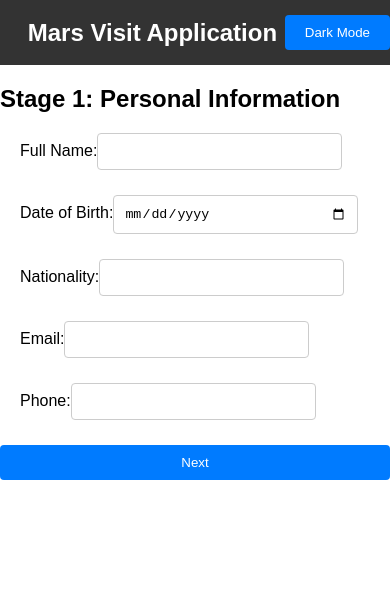
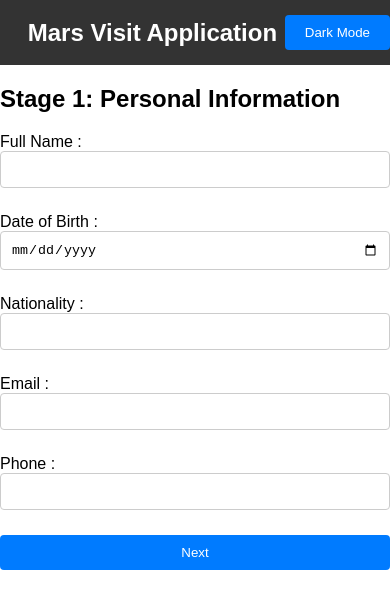
Before and after one commit to KHemanthRaju/Mars-Visit-Application, a React (Create React App) app: page / in a window 390 px wide. Shown: the top 608 px of the page. Built offline with nearby package versions, Linux system fonts and the light colour scheme.

Commit message:
Added responsive style

```diff
--- a/src/App.css
+++ b/src/App.css
@@ -3,37 +3,27 @@ body {
   margin: 0;
   padding: 0;
   box-sizing: border-box;
-  align-items: center;
 }
 
-body.dark-mode {
-  background-color: #333;
-  color: #f9f9f9;
-}
-
-.dark-mode button {
-  background-color: #0056b3 !important;
-}
-
-/* .form-container {
-  max-width: 100%;
-  width: 90%;
+.form-container {
+  max-width: 90%;
+  width: 80%;
   margin: 20px auto;
   padding: 20px;
   background-color: #f9f9f9;
   border-radius: 8px;
   box-shadow: 0 0 10px rgba(0, 0, 0, 0.1);
-} */
+}
 
 label {
   display: block;
-  margin: 10px 20px 5px;
+  margin: 10px 0 5px;
 }
 
 input,
 select,
 textarea {
-  width: 70%;
+  width: 100%;
   padding: 10px;
   margin-bottom: 15px;
   border: 1px solid #ccc;
@@ -57,7 +47,6 @@ button:hover {
   background-color: #0056b3;
 }
 
-/* Responsive styles */
 @media (min-width: 600px) {
   .form-container {
     width: 80%;
@@ -80,3 +69,12 @@ button:hover {
     width: 60%;
   }
 }
+
+body.dark-mode {
+  background-color: #333;
+  color: #f9f9f9;
+}
+
+.dark-mode button {
+  background-color: #0056b3 !important;
+}
--- a/src/components/MultiStageForm.js
+++ b/src/components/MultiStageForm.js
@@ -50,7 +50,7 @@ function MultiStageForm() {
         <HealthSafety formData={formData} setFormData={setFormData} />
       )}
 
-      <div>
+      <div style={{ alignItems: "center" }}>
         {stage > 1 && <button onClick={prevStage}>Back</button>}
         {stage < 3 && <button onClick={nextStage}>Next</button>}
         {stage === 3 && <button onClick={handleSubmit}>Submit</button>}
--- a/src/components/Navbar/Navbar.css
+++ b/src/components/Navbar/Navbar.css
@@ -1,5 +1,3 @@
-/* navbar.css */
-
 .navbar {
   width: 100%;
   padding: 10px 20px;
--- a/src/components/PersonalInfo.js
+++ b/src/components/PersonalInfo.js
@@ -5,7 +5,7 @@ function PersonalInfo({ formData, setFormData }) {
     <div>
       <h2>Stage 1: Personal Information</h2>
       <label>
-        Full Name:
+        <span>Full Name : </span>
         <input
           type="text"
           value={formData.fullName}
@@ -16,7 +16,7 @@ function PersonalInfo({ formData, setFormData }) {
         />
       </label>
       <label>
-        Date of Birth:
+        <span>Date of Birth : </span>
         <input
           type="date"
           value={formData.dob}
@@ -25,7 +25,7 @@ function PersonalInfo({ formData, setFormData }) {
         />
       </label>
       <label>
-        Nationality:
+        Nationality :
         <input
           type="text"
           value={formData.nationality}
@@ -36,7 +36,7 @@ function PersonalInfo({ formData, setFormData }) {
         />
       </label>
       <label>
-        Email:
+        Email :
         <input
           type="email"
           value={formData.email}
@@ -44,15 +44,19 @@ function PersonalInfo({ formData, setFormData }) {
           required
         />
       </label>
+      <span>
         <label>
-        Phone:
+          Phone :
           <input
             type="tel"
             value={formData.phone}
-          onChange={(e) => setFormData({ ...formData, phone: e.target.value })}
+            onChange={(e) =>
+              setFormData({ ...formData, phone: e.target.value })
+            }
             required
           />
         </label>
+      </span>
     </div>
   );
 }
```
Lines whose indentation alone changed are shown as unchanged.
